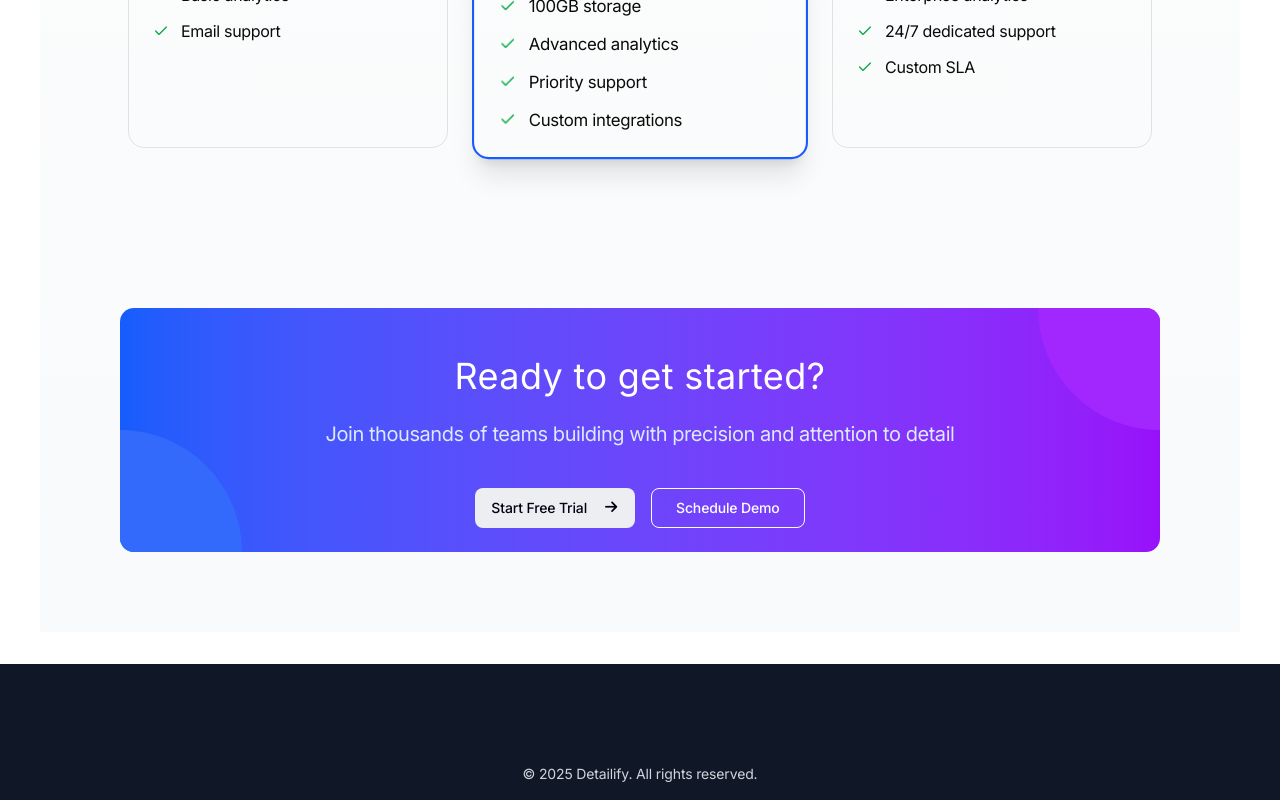
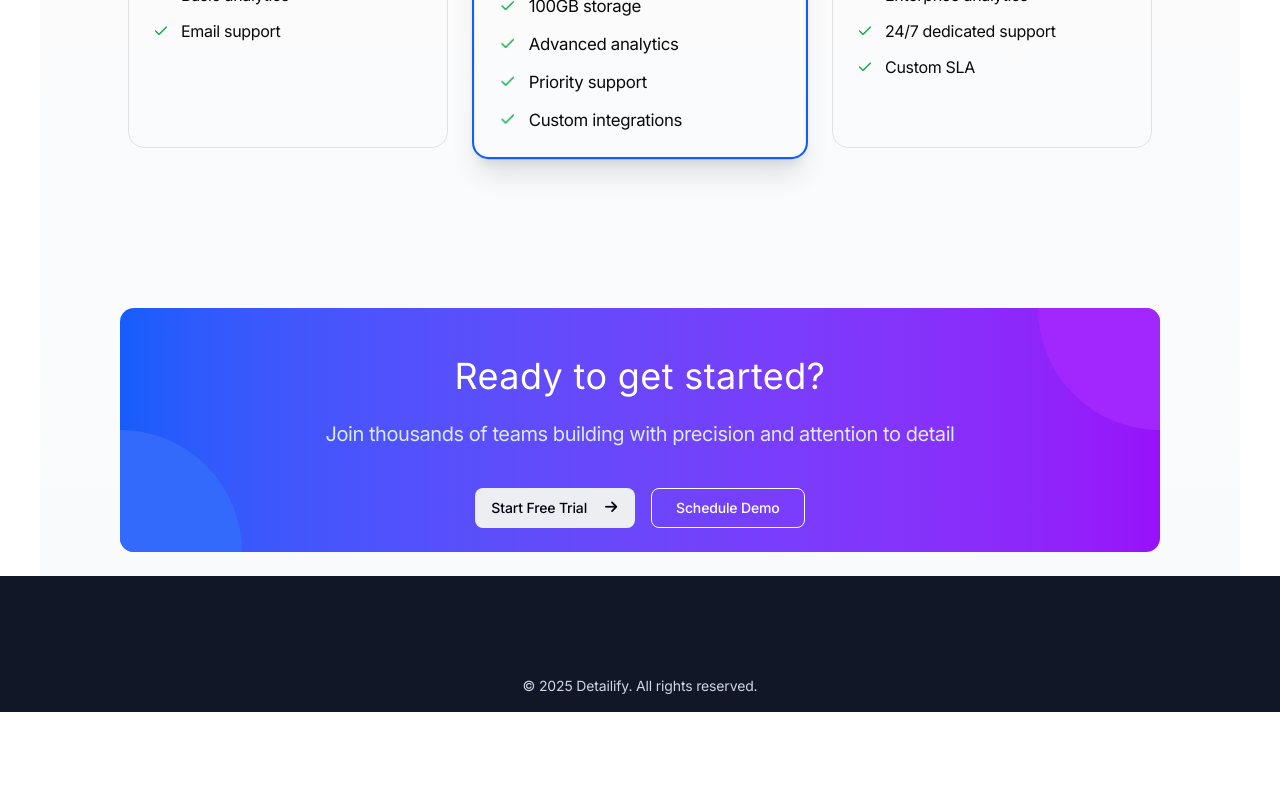
Before and after one commit to SasanTazayoni/detailify, a React (Vite) app: page / in a window 1280 px wide. Shown: the part 1777-2577 px from the top of the page. After the commit the page ends 2489 px from the top, so only its background shows below. Built offline with nearby package versions, Linux system fonts and the light colour scheme.

Commit message:
Adjust spacing below calltoaction component

```diff
--- a/src/components/CallToAction.tsx
+++ b/src/components/CallToAction.tsx
@@ -1,6 +1,6 @@
 function CallToAction() {
   return (
-    <section className="p-20 mb-8">
+    <section className="p-20 pb-6">
       <div className="relative overflow-hidden bg-linear-to-r from-[#155DFC] to-[#9810FA] pt-12 pb-6 rounded-[14px]">
         <div
           className="absolute left-[-122px] top-1/2 w-[244px] h-[244px] bg-[#336AFC] rounded-full"
```
